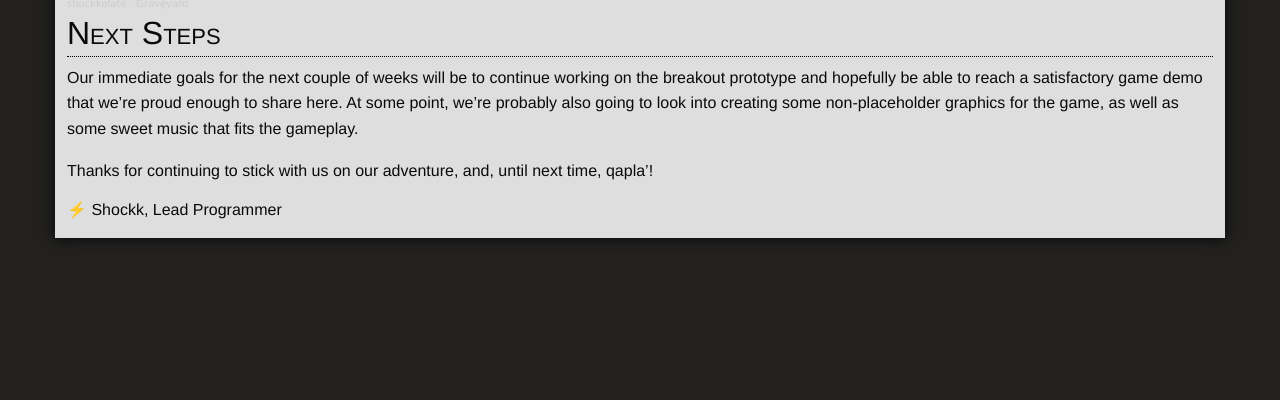
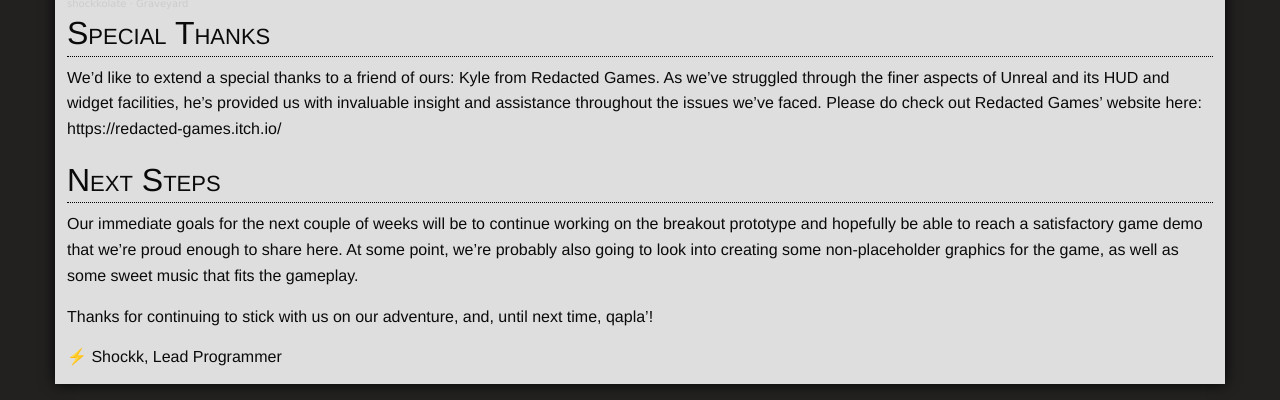
Before and after one commit to corporeality-space/web, a Jekyll site: the page built from _posts/2020-05-04-01-Week-42.md, in a window 1280 px wide and 900 px high, scrolled down 630 px, cut to the strip 500-900 px from the top of the window. Built offline with Jekyll 4.4.1, drawn with Linux system fonts in a browser that asks for light colours; nearby versions of some CDN libraries; some web fonts are replaced; our own code applies the rules of GitHub Pages for plain Markdown files; library files that are not in the unit come from our copies; before the commit the page ends 1384 px from its top, so only the background shows below that.

Commit message:
Update 2020-05-04-01-Week-42.md

```diff
--- a/_posts/2020-05-04-01-Week-42.md
+++ b/_posts/2020-05-04-01-Week-42.md
@@ -29,6 +29,10 @@ Although it's kind of short and by no means a work of art, I have a little snipp
 
 <iframe width="33%" height="166" scrolling="no" frameborder="no" allow="autoplay" src="https://w.soundcloud.com/player/?url=https%3A//api.soundcloud.com/tracks/811889194&color=%23ff5500&auto_play=false&hide_related=false&show_comments=true&show_user=true&show_reposts=false&show_teaser=true&visual=true" style="margin-left: auto; margin-right: auto; display: block;"></iframe><div style="font-size: 10px; color: #cccccc;line-break: anywhere;word-break: normal;overflow: hidden;white-space: nowrap;text-overflow: ellipsis; font-family: Interstate,Lucida Grande,Lucida Sans Unicode,Lucida Sans,Garuda,Verdana,Tahoma,sans-serif;font-weight: 100;"><a href="https://soundcloud.com/shockkolate" title="shockkolate" target="_blank" style="color: #cccccc; text-decoration: none;">shockkolate</a> · <a href="https://soundcloud.com/shockkolate/graveyard" title="Graveyard" target="_blank" style="color: #cccccc; text-decoration: none;">Graveyard</a></div>
 
+# Special Thanks
+
+We'd like to extend a special thanks to a friend of ours: Kyle from Redacted Games. As we've struggled through the finer aspects of Unreal and its HUD and widget facilities, he's provided us with invaluable insight and assistance throughout the issues we've faced. Please do check out Redacted Games' website here: https://redacted-games.itch.io/
+
 # Next Steps
 
 Our immediate goals for the next couple of weeks will be to continue working on the breakout prototype and hopefully be able to reach a satisfactory game demo that we're proud enough to share here. At some point, we're probably also going to look into creating some non-placeholder graphics for the game, as well as some sweet music that fits the gameplay.
```
